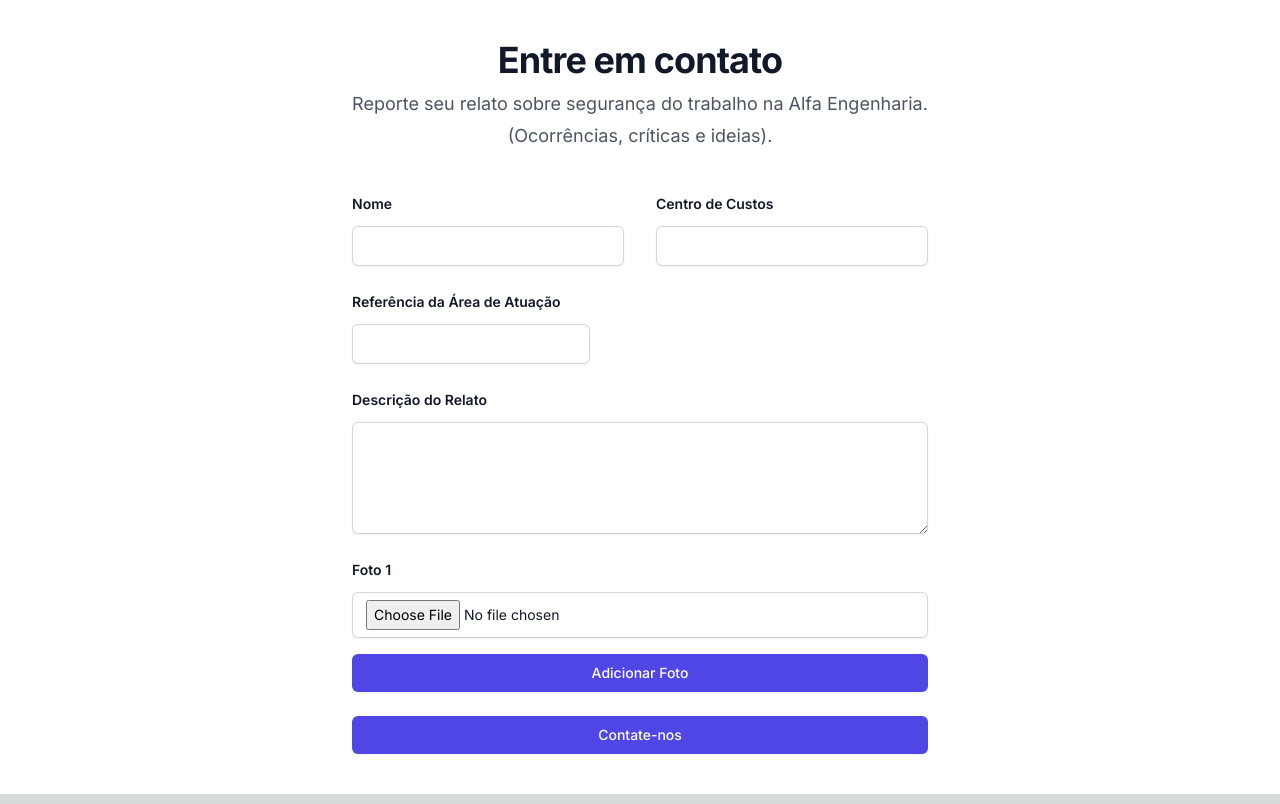
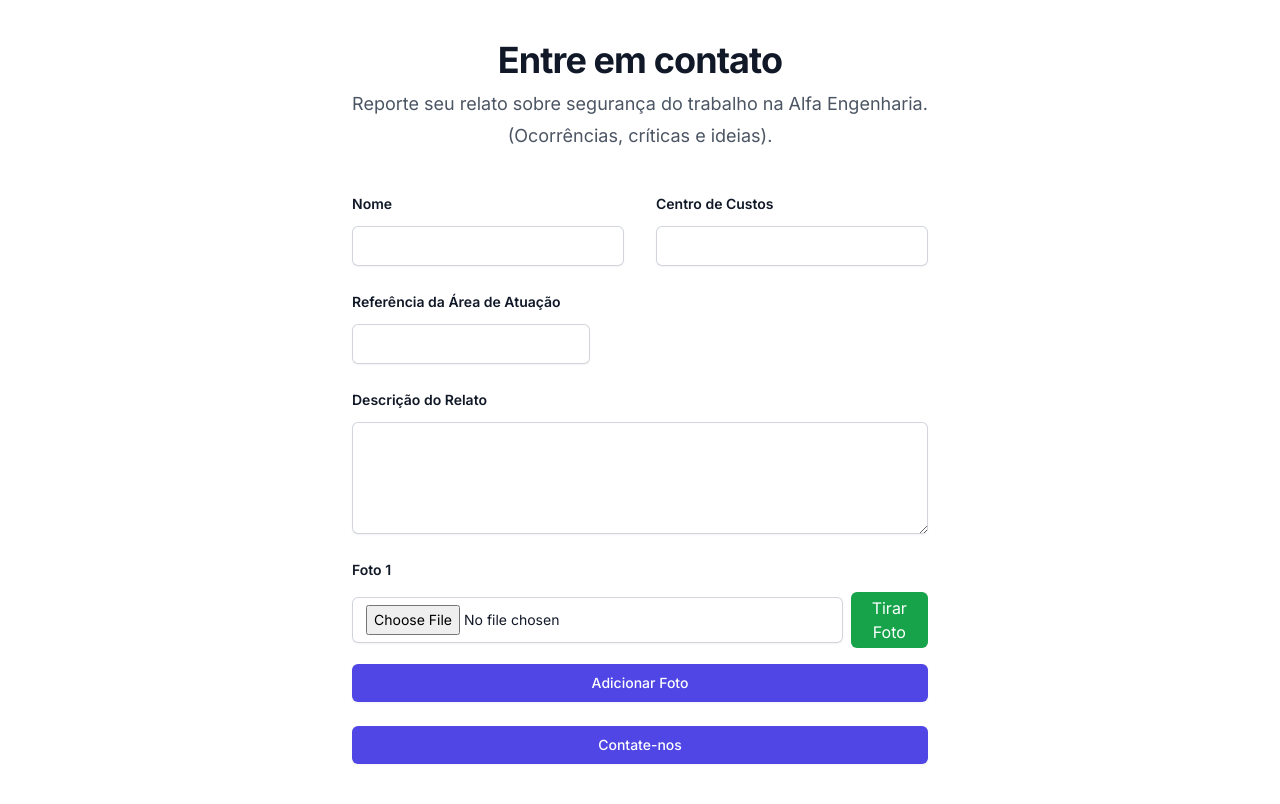
Before and after one commit to pedrorochacr/HackatonAlfa, a Next.js app in the folder externo/: page /reports in a window 1280 px wide. Built offline with nearby package versions, Linux system fonts and the light colour scheme.

Commit message:
Front: Adicionar fotos do arquivo ou tiradas no momento

```diff
--- a/externo/src/app/reports/page.tsx
+++ b/externo/src/app/reports/page.tsx
@@ -2,15 +2,15 @@
 
 import React, { useState } from 'react';
 import axios from 'axios';
-import { useRouter } from 'next/navigation';
 
 export default function ReportPage() {
   const [nome, setNome] = useState('');
   const [centroDeCustos, setCentroDeCustos] = useState('');
   const [refAreaAtuacao, setRefAreaAtuacao] = useState('');
   const [descricao, setDescricao] = useState('');
-  const [fotos, setFotos] = useState<{ file: File | null; filled: boolean; }[]>([{ file: null, filled: false }]);
-  const router = useRouter();
+  const [fotos, setFotos] = useState<{ file: File | null; filled: boolean; }[]>([
+    { file: null, filled: false },
+  ]);
 
   const handleNomeChange = (event: React.ChangeEvent<HTMLInputElement>) => {
     setNome(event.target.value);
@@ -67,11 +67,51 @@ export default function ReportPage() {
       await axios.post('/api/submit-report', formData);
 
       // Após o envio bem-sucedido, redirecionar para a página inicial
-      router.push('/');
+      window.location.href = '/'; // Redirecionar manualmente para evitar erro de router não montado
     } catch (error) {
       // Lógica para tratamento de erro
       console.error('Erro ao enviar relato:', error);
     }
+  };
+
+  const handleTakePhoto = async (index: number) => {
+    try {
+      const mediaStream = await navigator.mediaDevices.getUserMedia({ video: true });
+
+      const video = document.createElement('video');
+      video.srcObject = mediaStream;
+      video.onloadedmetadata = () => {
+        video.play();
+
+        const canvas = document.createElement('canvas');
+        canvas.width = video.videoWidth;
+        canvas.height = video.videoHeight;
+        const context = canvas.getContext('2d');
+        context?.drawImage(video, 0, 0, canvas.width, canvas.height);
+
+        const photoDataUrl = canvas.toDataURL('image/png');
+        const file = dataURLtoFile(photoDataUrl, `foto${index + 1}.png`);
+        const newFotos = [...fotos];
+        newFotos[index] = { file, filled: true };
+        setFotos(newFotos);
+
+        video.srcObject?.getTracks().forEach((track) => track.stop());
+      };
+    } catch (error) {
+      console.error('Erro ao acessar a câmera:', error);
+    }
+  };
+
+  const dataURLtoFile = (dataURL: string, filename: string): File | null => {
+    const arr = dataURL.split(',');
+    const mime = arr[0].match(/:(.*?);/)![1];
+    const bstr = atob(arr[1]);
+    let n = bstr.length;
+    const u8arr = new Uint8Array(n);
+    while (n--) {
+      u8arr[n] = bstr.charCodeAt(n);
+    }
+    return new File([u8arr], filename, { type: mime });
   };
 
   return (
@@ -154,13 +194,18 @@ export default function ReportPage() {
                 Foto {index + 1}
               </label>
               <div className="mt-2.5 flex items-center">
+                {foto.filled ? (
+                  <img src={URL.createObjectURL(foto.file)} alt={`Foto ${index + 1}`} className="w-32 h-32 object-cover rounded-md" />
+                ) : (
                   <input
                     type="file"
+                    accept="image/*"
                     name={`foto${index + 1}`}
                     id={`foto${index + 1}`}
                     onChange={(event) => handleFotoChange(event, index)}
                     className="block w-full rounded-md border-0 px-3.5 py-2 text-gray-900 shadow-sm ring-1 ring-inset ring-gray-300 focus:ring-2 focus:ring-inset focus:ring-indigo-600 sm:text-sm sm:leading-6"
                   />
+                )}
                 {index > 0 && (
                   <button
                     type="button"
@@ -170,11 +215,21 @@ export default function ReportPage() {
                     Remover
                   </button>
                 )}
+                {!foto.filled && (
+                  <button
+                    type="button"
+                    onClick={() => handleTakePhoto(index)}
+                    className="ml-2 px-2 py-1 rounded-md bg-green-600 text-white hover:bg-green-700 focus:outline-none focus:ring-2 focus:ring-offset-2 focus:ring-green-500"
+                  >
+                    Tirar Foto
+                  </button>
+                )}
               </div>
             </div>
           ))}
         </div>
         <div className="mt-4">
+          {fotos.length < 3 && (
             <button
               type="button"
               onClick={handleAddFoto}
@@ -182,6 +237,7 @@ export default function ReportPage() {
             >
               Adicionar Foto
             </button>
+          )}
         </div>
         <div className="mt-6">
           <button
```
Lines whose indentation alone changed are shown as unchanged.
